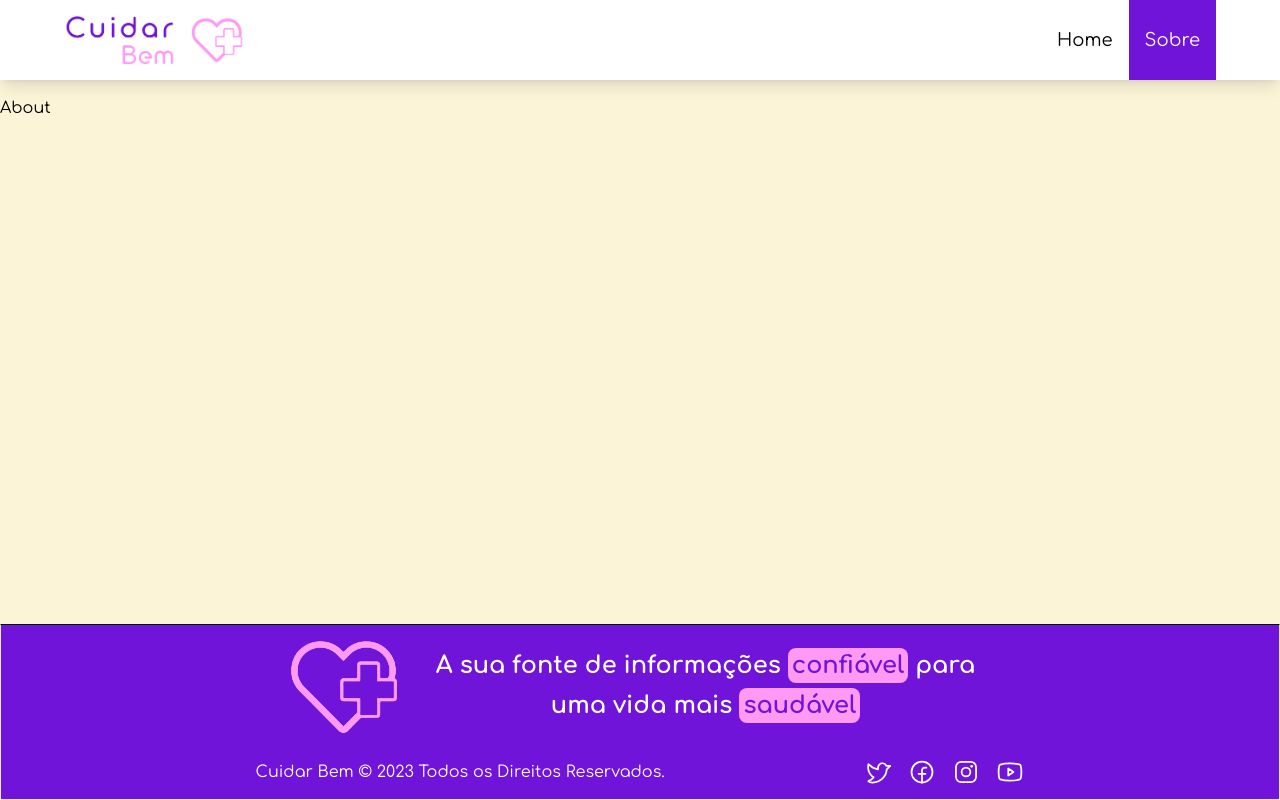
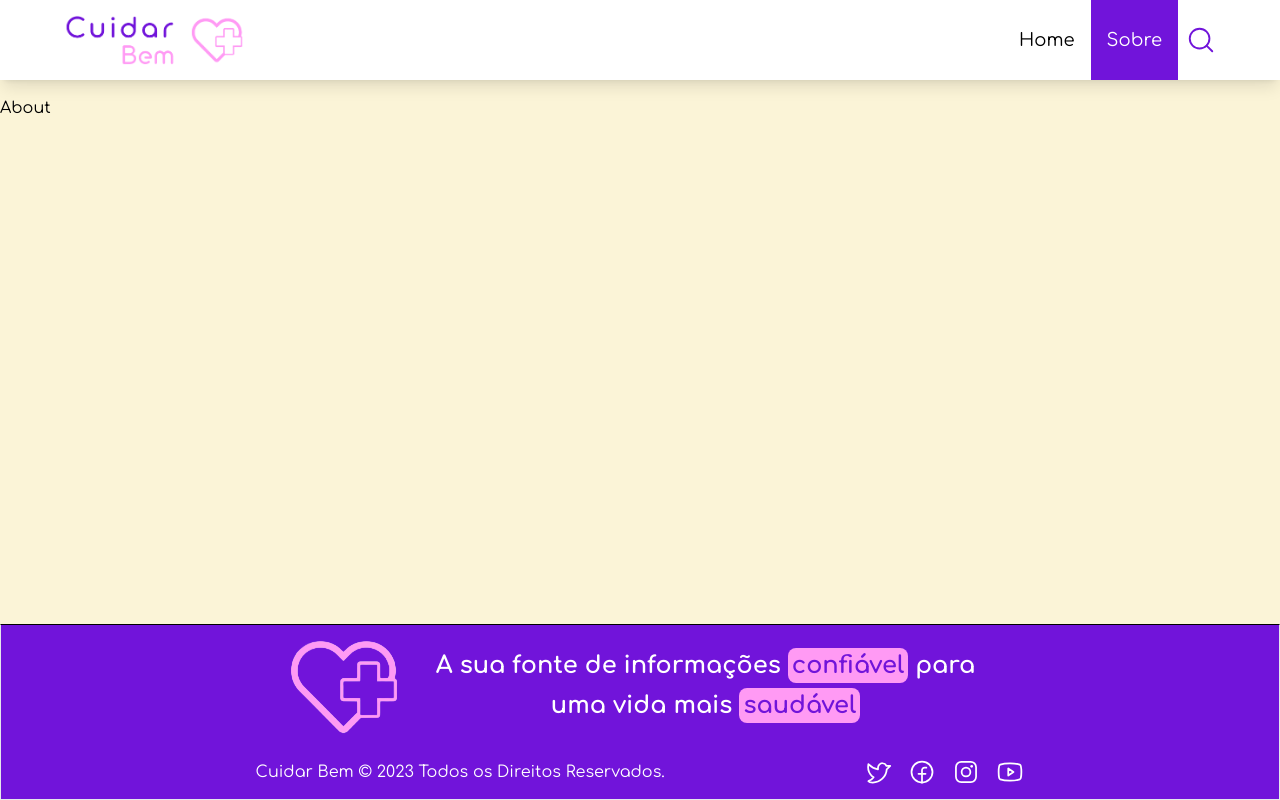
Before and after one commit to kenmarcos/cuidar-bem, a Next.js app: page /about in a window 1280 px wide. Built offline with nearby package versions, Linux system fonts and the light colour scheme.

Commit message:
feat: add search icon in Header

```diff
--- a/src/components/Header/index.tsx
+++ b/src/components/Header/index.tsx
@@ -1,6 +1,7 @@
 import Image from "next/image";
 import Link from "next/link";
 import { useRouter } from "next/router";
+import { MagnifyingGlass } from "phosphor-react";
 import logo from "public/logo-cuidar-bem.png";
 
 const navigations = [
@@ -19,7 +20,7 @@ const Header = () => {
           <Image src={logo} alt="Logo Cuidar Bem" width={180} height={50} />
         </Link>
 
-        <nav className="h-full">
+        <nav className="h-full flex items-center">
           <ul className="h-full flex">
             {navigations.map((navItem) => (
               <li key={navItem.label} className="h-full">
@@ -34,6 +35,10 @@ const Header = () => {
               </li>
             ))}
           </ul>
+
+          <Link href="/#searching" className="ml-2 text-primary">
+            <MagnifyingGlass size={30} />
+          </Link>
         </nav>
       </div>
     </header>
--- a/src/pages/index.tsx
+++ b/src/pages/index.tsx
@@ -5,7 +5,7 @@ import * as yup from "yup";
 import { useForm } from "react-hook-form";
 import { yupResolver } from "@hookform/resolvers/yup";
 import { api } from "@/services";
-import { useState } from "react";
+import { useRef, useState } from "react";
 import { Post } from "@/types";
 import LoadingScreen from "@/components/LoadingScreen";
 import PostCard from "@/components/PostCard";
@@ -177,7 +177,7 @@ export default function Home({ posts }: HomeProps) {
         </Swiper>
       </section>
 
-      <section className="space-y-6 px-2 mt-12 mb-10">
+      <section id="searching" className="space-y-6 px-2 mt-12 mb-10">
         <figure className="flex justify-center">
           <Image src={logo} alt="Logo Cuidar Bem" width={360} height={100} />
         </figure>
```
